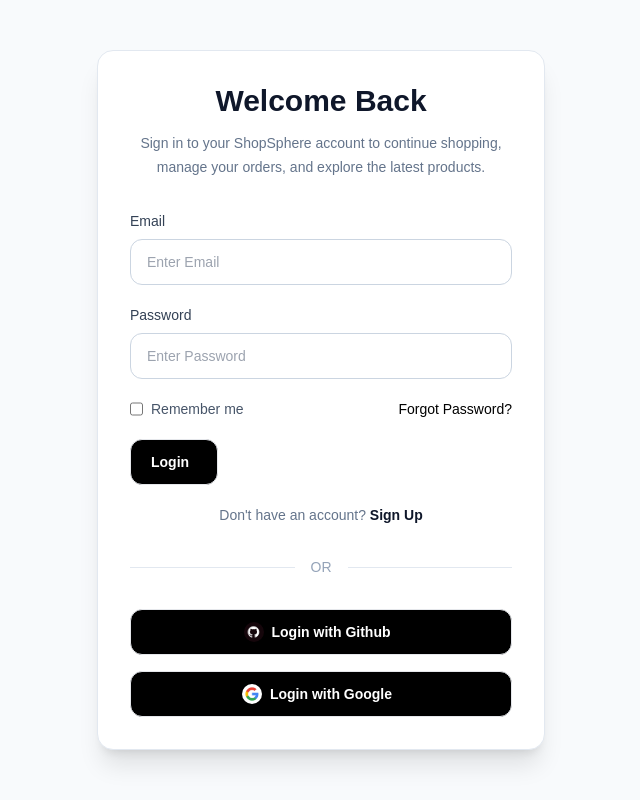
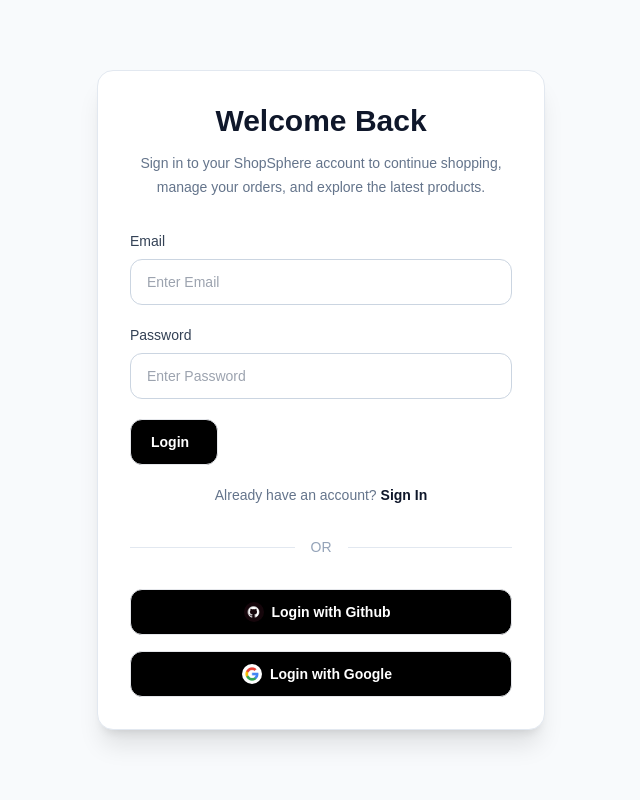
Before and after one commit to Htut-7/Nextjs-Ecommerce-Project, a Next.js app: page /Login in a window 1280 px wide. Shown: the whole page, without its empty margins (319-959 px from the left). Built offline with nearby package versions, Linux system fonts and the light colour scheme.

Commit message:
feat: add login with credentials function

```diff
--- /dev/null
+++ b/Components/lib/action/signinWithCredentials.action.ts
@@ -0,0 +1,52 @@
+"use server";
+
+import dbConnect from "../dbConnect";
+import { actionError } from "../response";
+import validateBody from "../validateBody";
+import User from "@/database/user.model";
+import Account from "@/database/account.model";
+import bcrypt from "bcryptjs";
+import { signIn } from "@/auth";
+import signInWithCredentialsSchema from "../schema/signInWithCredentialSchema";
+
+export async function signinWithCredentials(params: {
+
+  email: string;
+  password: string;
+
+}) {
+  await dbConnect();
+
+
+  try {
+    const validatedData = validateBody(params, signInWithCredentialsSchema);
+    const { email, password } = validatedData;
+
+    const existingUser = await User.findOne({ email });
+
+    if (!existingUser) {
+      throw new Error("User not found");
+    }
+
+    const account=await Account.findOne({
+        provider: "credentials",
+        providerAccountId: email
+    });
+
+    if(!account){
+        throw new Error('Account not found')
+    }
+
+    const passwordMatch=bcrypt.compare(password,account.password);
+
+    if(!passwordMatch){
+        throw new Error('Wrong Password')
+    };
+
+    await signIn('credentials',{email,password,redirect:false})
+    return { success: true };
+  } catch (error) {
+    console.error("SIGNUP ERROR:", error);
+  return actionError(error);
+  }
+}
--- a/app/(auth)/Login/page.tsx
+++ b/app/(auth)/Login/page.tsx
@@ -1,9 +1,8 @@
 "use client";
 
-import Input from "@/Components/Input";
-import Button from "@/Components/Button";
+import { signinWithCredentials } from "@/Components/lib/action/signinWithCredentials.action";
 import AuthForm from "../components/AuthForm";
-import Link from "next/link";
+import RegisterForm from "../components/AuthenticationForm";
 
 export default function Page() {
   return (
@@ -21,39 +20,7 @@
           </p>
         </div>
 
-        <div className="space-y-5">
-          <Input
-            type="email"
-            label="Email"
-            placeholder="Enter Email"
-          />
-
-          <Input
-          type="password"
-            label="Password"
-            placeholder="Enter Password"
-          />
-
-          <div className="flex items-center justify-between text-sm">
-           <Input label="Remember me" type='checkbox'/>
-
-            <button className="font-medium text-black hover:underline">
-              Forgot Password?
-            </button>
-          </div>
-
-          <Button>Login</Button>
-
-          <p className="text-center text-sm text-slate-500">
-        Don&apos;t have an account?{" "}
-        <Link
-            href="/Register"
-            className="font-semibold text-slate-900 transition-colors hover:underline"
-        >
-            Sign Up
-        </Link>
-</p>
-        </div>
+        <RegisterForm type="login" submitAction={signinWithCredentials}/>
 
         <div className="my-8 flex items-center gap-4">
           <div className="h-px flex-1 bg-slate-200"></div>
--- a/app/(auth)/Register/page.tsx
+++ b/app/(auth)/Register/page.tsx
@@ -2,7 +2,8 @@
 
 import React from "react";
 import AuthForm from "../components/AuthForm";
-import RegisterForm from "../components/RegisterForm";
+import RegisterForm from "../components/AuthenticationForm";
+import { signupWithCredentials } from "@/Components/lib/action/signupWithCredentials.action";
 
 function Page() {
   return (
@@ -20,7 +21,7 @@
           </p>
         </div>
 
-        <RegisterForm/>
+        <RegisterForm type="register" submitAction={signupWithCredentials}/>
 
         <div className="my-8 flex items-center gap-4">
           <div className="h-px flex-1 bg-slate-200"></div>
--- a/app/(auth)/components/RegisterForm.tsx
+++ b/app/(auth)/components/AuthenticationForm.tsx
@@ -4,7 +4,6 @@
 import Input from '@/Components/Input'
 import Button from '@/Components/Button'
 import Link from 'next/link'
-import { signupWithCredentials } from '@/Components/lib/action/signupWithCredentials.action';
 import { useRouter } from 'next/navigation';
 import ROUTES from '@/ROUTES';
 
@@ -22,7 +21,8 @@
   [key: string]: string[] | undefined;
 }
 
-function RegisterForm() {
+// eslint-disable-next-line @typescript-eslint/no-unsafe-function-type
+function AuthenticationForm({type,submitAction} : {type: 'login' | 'register'; submitAction: Function}) {
 
     const [formData,setFormData]=useState<FormData>({
         username:"",
@@ -34,12 +34,12 @@
 
     const [errors,setErrors]=useState<FormErrors | null>(null);
 
-   const register = async (e: React.FormEvent<HTMLFormElement>) => {
+   const submit = async (e: React.FormEvent<HTMLFormElement>) => {
   e.preventDefault();
 
   setErrors(null);
 
-  const result = await signupWithCredentials(formData);
+  const result = await submitAction(formData);
 
   console.log("REGISTER RESULT:", result);
 
@@ -67,8 +67,10 @@
 };
 
   return (
-      <form className="space-y-5" onSubmit={register}>
-          <Input
+      <form className="space-y-5" onSubmit={submit}>
+          {type==='register' && (
+            <>
+              <Input
             type="text"
             label="Username"
             placeholder="Enter Username" onChange={e=>(
@@ -79,6 +81,8 @@
                 <p>{errors.username[0]}</p>
             )}
 
+            </>
+          )}
           <Input
             type="email"
             label="Email"
@@ -101,7 +105,7 @@
                 <p>{errors.password[0]}</p>
             )}
 
-          <Button type='submit'>Register</Button>
+          <Button type='submit'>{type==='login' ? 'Login' : 'Register'}</Button>
 
           <p className="text-center text-sm text-slate-500">
             Already have an account?{" "}
@@ -116,4 +120,4 @@
   )
 }
 
-export default RegisterForm
+export default AuthenticationForm;
```
